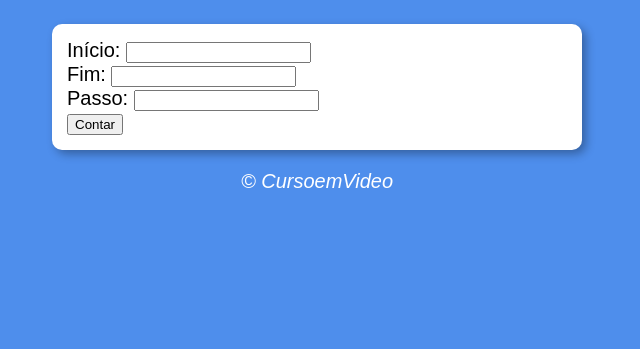
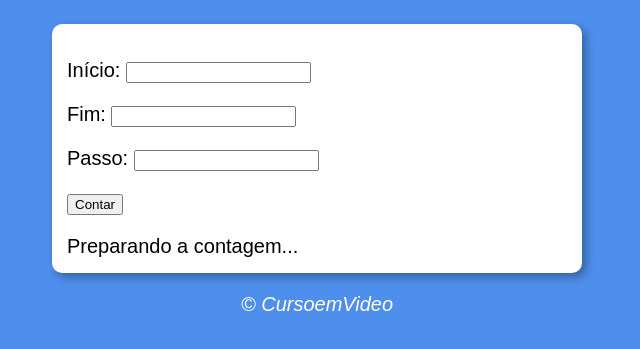
Before and after one commit to cassiofajardo/javascript, a plain HTML site: page aula14ex/modelo.html in a window 1280 px wide. Shown: the part 75-424 px from the top of the page, without its empty margins (323-963 px from the left). Drawn offline with Linux system fonts and the light colour scheme.

Commit message:
primeiro exercício pronto do módulo E

```diff
--- a/aula14ex/modelo.html
+++ b/aula14ex/modelo.html
@@ -12,16 +12,16 @@
         <h1>Vamos Contar</h1>
     </header>
     <section>
-        <div id="dados" onclick="calcular">
-            Início: <input type="number" name="txtnumini" id="txtnumini"><br>
-            Fim: <input type="number" name="txtnumfim" id="txtnumfim"><br>
-            Passo: <input type="number" name="txtnumpas" id="txtnumpas">
+        <div id="dados">
+            <p>Início: <input type="number" name="inicio" id="txti"></p>
+            <p>Fim: <input type="number" name="fim" id="txtf"></p>
+            <p>Passo: <input type="number" name="passo" id="txtp"></p>
+            <p><input type="button" value="Contar" onclick="contar()"></p>
 
 
         </div>
         <div id="res">
-            <input type="button" value="Contar"><br>
-
+            Preparando a contagem...
         </div>
 
     </section>
--- a/aula14ex/script.js
+++ b/aula14ex/script.js
@@ -0,0 +1,32 @@
+function contar() {
+    let ini = document.getElementById('txti')
+    let fim = document.getElementById('txtf')
+    let passo = document.getElementById('txtp')
+    let res = document.getElementById('res')
+
+    if (ini.value.length == 0 || fim.value.length == 0 || passo.value.length == 0) {
+        alert('[ERRO!] Faltam dados!')
+
+    } else {
+        res.innerHTML = 'Contando: '
+        let i = Number(ini.value)
+        let f = Number(fim.value)
+        let p = Number(passo.value)
+
+
+        if (i < f) {
+            // CONTAGEM CRESCENTE
+            for(let c = i; c <= f; c += p) {
+                res.innerHTML += `${c} `
+            }
+        } else {
+            // CONTAGEM DECRESCENTE
+            for(let c = i; c >= f; c -= p) {
+                res.innerHTML += `${c} `
+            }
+        }
+
+    }
+
+
+}
```
